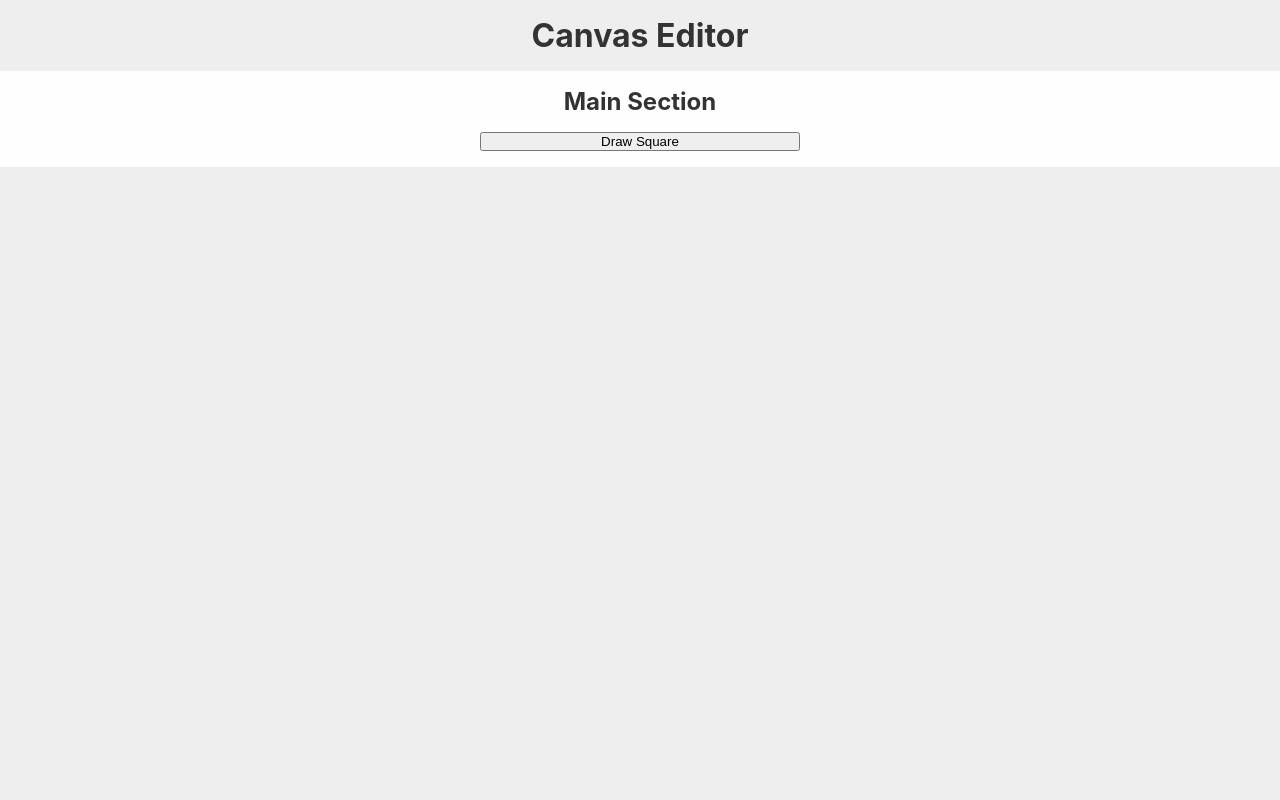
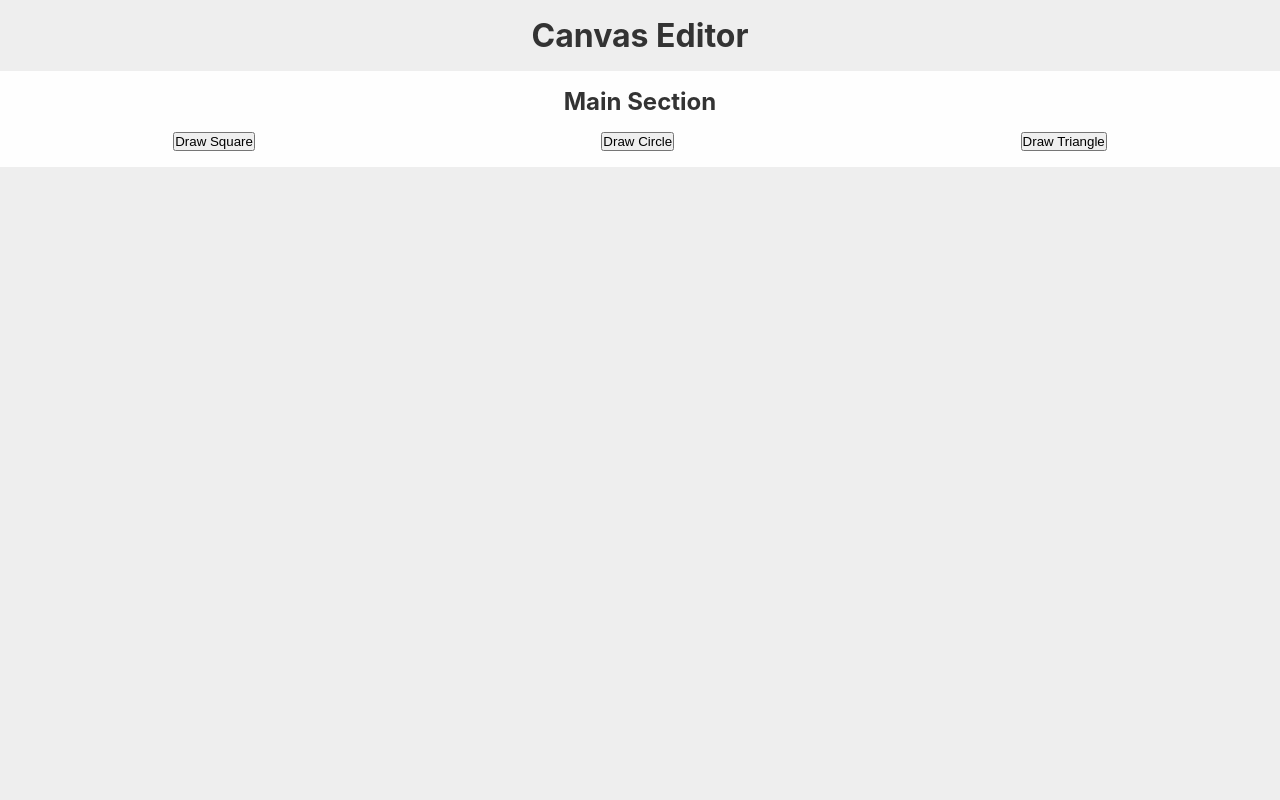
Before and after one commit to jbratcher/canvas_editor, a React (Create React App) app: page / in a window 1280 px wide. Shown: the top 800 px of the page. Built offline with nearby package versions, Linux system fonts and the light colour scheme.

Commit message:
feat: added circle and triangle buttons

```diff
--- a/src/App.scss
+++ b/src/App.scss
@@ -34,10 +34,17 @@ main {
   width: 100vw;
 }
 
+.buttonContainer {
+  display: flex;
+  justify-content: space-around;
+  padding: 1rem 0;
+}
+
 .canvasContainer {
   display: flex;
   flex-direction: column;
   height: 100%;
+  min-height: 60vh;
   width: 100%;
 
     .drawSquare {
--- a/src/Canvas.js
+++ b/src/Canvas.js
@@ -7,36 +7,44 @@ class Canvas extends Component {
         super(props);
 
         this.state = {
+          ctx: null,
           height: null,
           width: null
         };
     }
 
     drawSquare = () => {
-      const height = this.refs.canvasContainer.offsetHeight;
-      const width = this.refs.canvasContainer.offsetWidth;
-      const ctx = this.refs.canvas.getContext('2d');
+      const {ctx, height, width} = this.state;
       this.updateCanvas();
       ctx.fillStyle = "blue";
       ctx.fillRect(width*0.125, height*0.125, width*0.25, height*0.25);
+      ctx.stroke();
       console.log("Square drawn at:", "\nx1: ", width*0.125, "\ny1: ", height*0.125, "\nx2: ", width*0.25, "\ny2: ", height*0.25);
+      console.log(this.state);
     }
 
-    // startMouseDrag = () => {
-    //   null;
-    // }
+    drawCircle = () => {
+      const {ctx} = this.state;
+      this.updateCanvas();
+      ctx.beginPath();
+      ctx.arc(100, 75, 50, 0, 2 * Math.PI);
+      ctx.fillStyle = "green";
+      ctx.fill();
+      ctx.stroke();
+      console.log(this.state);
+    }
 
-    componentDidMount() {
-
-      this.setState({
-        height: this.refs.canvasContainer.offsetHeight,
-        width: this.refs.canvasContainer.offsetWidth
-      });
-
+    drawTriangle = () => {
+      const {ctx} = this.state;
       this.updateCanvas();
-
-      console.log("Canvas Component loaded state: ", this.state);
-
+      ctx.beginPath();
+      ctx.moveTo(75, 50);
+      ctx.lineTo(100, 75);
+      ctx.lineTo(100, 25);
+      ctx.fillStyle="red";
+      ctx.fill();
+      ctx.stroke();
+      console.log(this.state);
     }
 
     updateCanvas() {
@@ -50,18 +58,44 @@ class Canvas extends Component {
       console.log("Browser size: \n", "Width:", width, "Height", height);
     }
 
+    componentDidMount() {
+
+      this.setState({
+        ctx: this.refs.canvas.getContext('2d'),
+        height: this.refs.canvasContainer.offsetHeight,
+        width: this.refs.canvasContainer.offsetWidth
+      });
+
+      this.updateCanvas();
+
+      console.log("Canvas Component loaded state: ", this.state);
+
+    }
+
   render() {
     return (
 
-      <section className="canvasContainer" ref="canvasContainer">
+      <React.Fragment>
 
-        <button className="drawSquare" onClick={this.drawSquare}>Draw Square</button>
+        <section className="buttonContainer ref=buttonContainer">
 
-        <canvas onClick={this.startMouseDrag} ref="canvas" height="100%" width="100%">
-          Canvas (Your browser doesn't support the canvas element).
-        </canvas>
+          <button className="drawSquare" onClick={this.drawSquare}>Draw Square</button>
 
-      </section>
+          <button className="drawCircle" onClick={this.drawCircle}>Draw Circle</button>
+
+          <button className="drawTriangle" onClick={this.drawTriangle}>Draw Triangle</button>
+
+        </section>
+
+        <section className="canvasContainer" ref="canvasContainer">
+
+          <canvas onClick={this.startMouseDrag} ref="canvas" height="100%" width="100%">
+            Canvas (Your browser doesn't support the canvas element).
+          </canvas>
+
+        </section>
+
+      </React.Fragment>
 
     );
   }
```
